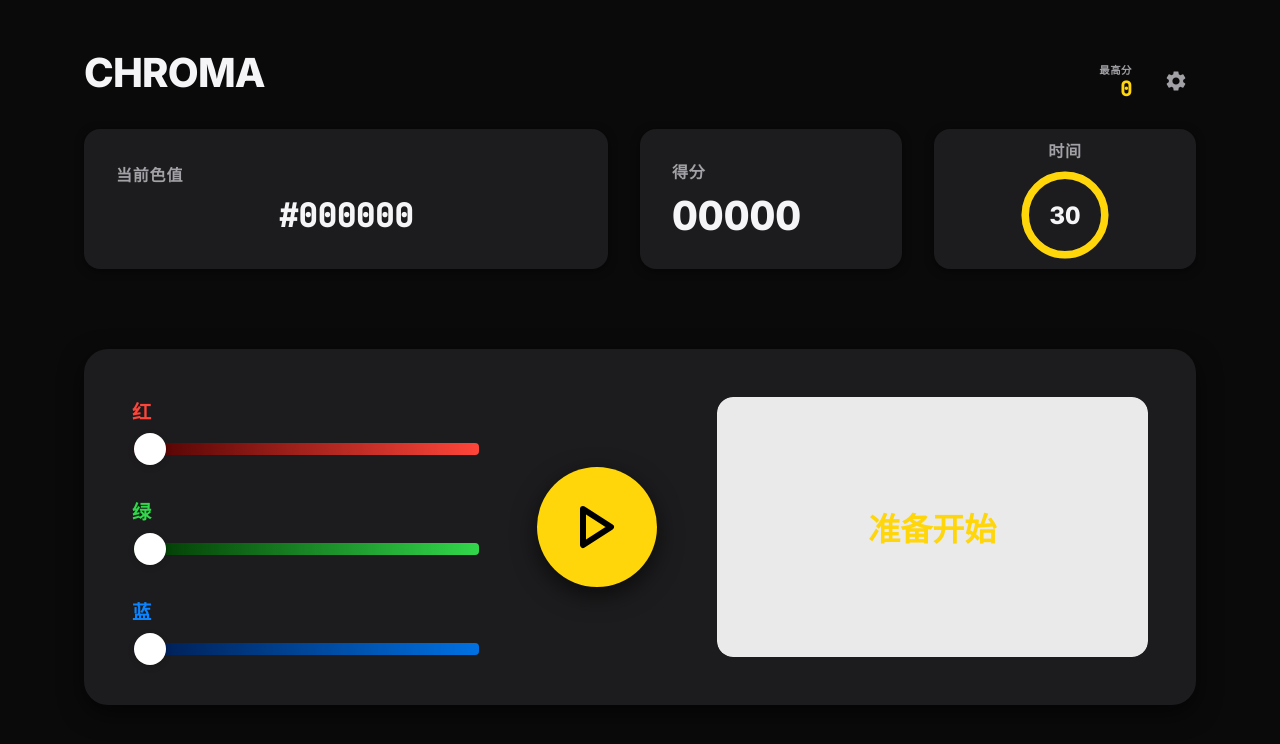
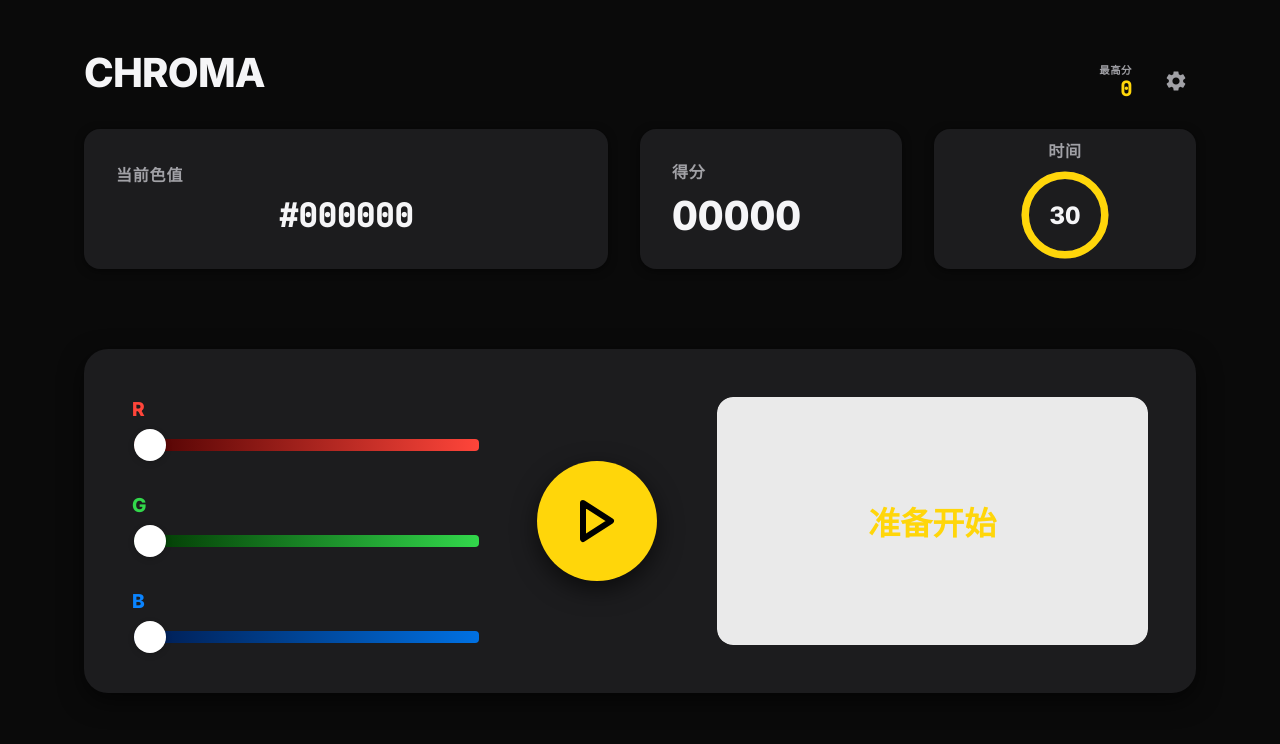
Before and after one commit to lidongxun967/CHROMA, a React (Vite) app: page / in a window 1280 px wide. Shown: the top 744 px of the page. Built offline with nearby package versions, Linux system fonts and the light colour scheme.

Commit message:
refactor(UI): 将颜色标签从中文改为英文缩写
将红、绿、蓝的中文标签改为对应的英文首字母R、G、B，提高国际化的可读性

```diff
--- a/src/App.tsx
+++ b/src/App.tsx
@@ -488,7 +488,7 @@ function App() {
           <div className="sliders-section">
             <div className="slider-group">
               <div className="slider-header">
-                <label className="red">红</label>
+                <label className="red">R</label>
               </div>
               <input
                 type="range" min="0" max="255"
@@ -501,7 +501,7 @@ function App() {
 
             <div className="slider-group">
               <div className="slider-header">
-                <label className="green">绿</label>
+                <label className="green">G</label>
               </div>
               <input
                 type="range" min="0" max="255"
@@ -514,7 +514,7 @@ function App() {
 
             <div className="slider-group">
               <div className="slider-header">
-                <label className="blue">蓝</label>
+                <label className="blue">B</label>
               </div>
               <input
                 type="range" min="0" max="255"
```
